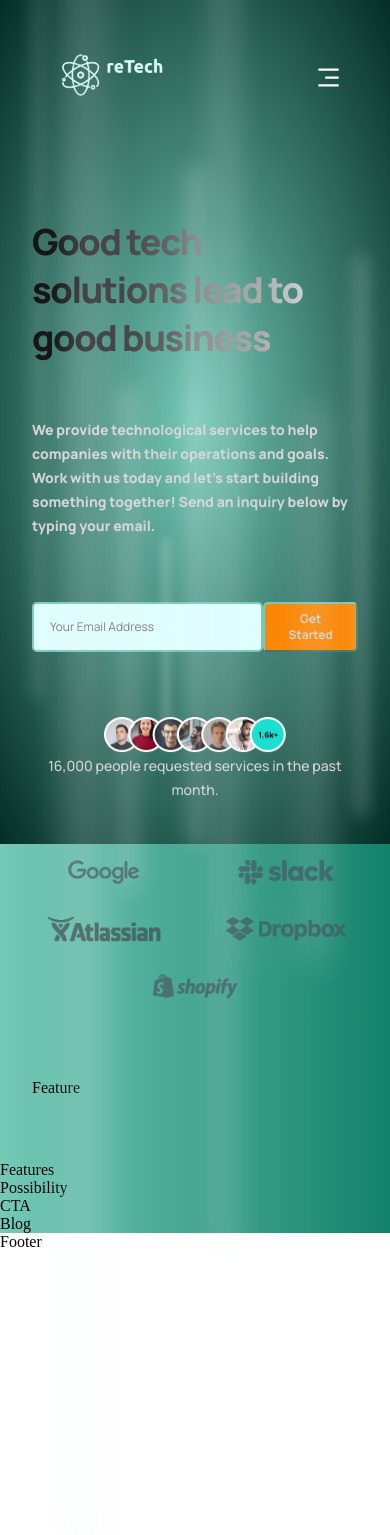
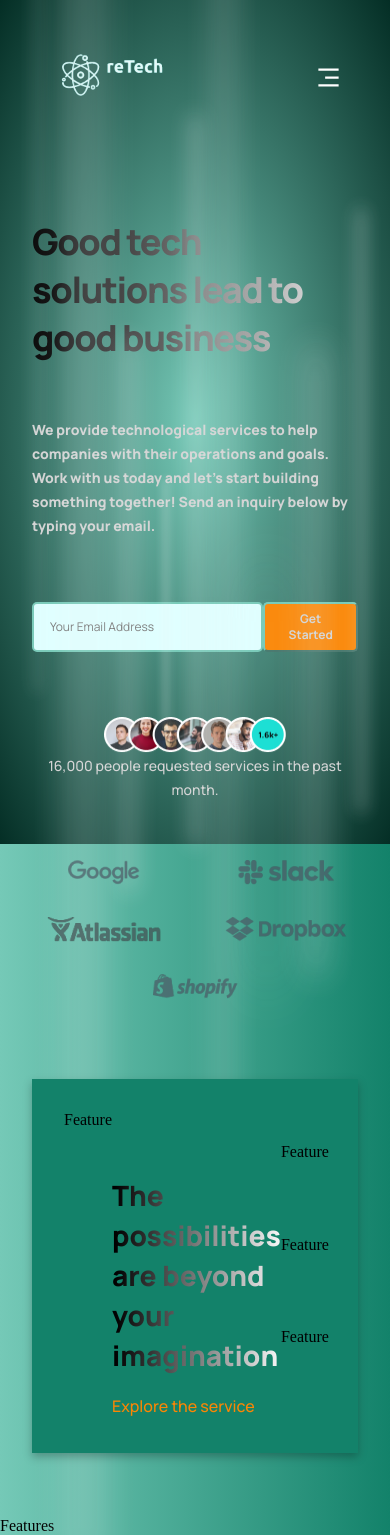
Before and after one commit to ReneeT19/tech-service, a React (Create React App) app: page / in a window 390 px wide. Shown: the top 1535 px of the page. Before the commit the page ends 1251 px from the top, so only its background shows below. Built offline with nearby package versions, Linux system fonts and the light colour scheme.

Commit message:
set up wreTech component

```diff
--- a/src/containers/wreTech/WreTech.jsx
+++ b/src/containers/wreTech/WreTech.jsx
@@ -8,22 +8,17 @@
       <div className="gpt3__whatgpt3-feature">
         <Feature />
       </div>
-      <div className="gpt3__whatgpt3-header">
-        <h1 className="gradient-text">
-
-        </h1>
+      <div className="gpt3__whatgpt3-heading">
+        <h1 className="gradient__text">The possibilities are beyond your imagination</h1>
+        <p>Explore the service</p>
       </div>
-      {/* <div class='light x1'></div>
-         <div class='light x2'></div>
-         <div class='light x3'></div>
-         <div class='light x4'></div>
-         <div class='light x5'></div>
-         <div class='light x6'></div>
-         <div class='light x7'></div>
-         <div class='light x8'></div>
-         <div class='light x9'></div> */}
+      <div className='gpt3__whatgpt3-container'>
+        <Feature />
+        <Feature />
+        <Feature />
+      </div>
     </div>
   )
-}
+};
 
 export default WreTech
--- a/src/containers/wreTech/wreTech.css
+++ b/src/containers/wreTech/wreTech.css
@@ -0,0 +1,105 @@
+.gpt3__whatgpt3 {
+    display: flex;
+    flex-direction: colulmn;
+    padding: 2rem;
+    background: rgba(19, 130, 106, 1);
+    filter: drop-shadow(0px 4px 4px rgba(0, 0, 0, 0.25));
+
+}
+
+.gpt3__whatgpt3-feature {
+    display: flex;
+}
+
+/* Customizing feature component as per needs */
+.gpt3__whatgpt3-feature .gpt3__features-container__feature {
+    margin: 0;
+}
+
+.gpt3__whatgpt3-feature .gpt3__features-container__feature-text {
+    max-width: 700px;
+}
+
+.gpt3__whatgpt3-heading {
+    display: flex;
+    flex-direction: row;
+    justify-content: space-between;
+    align-items: center;
+
+    margin: 4rem 0 2rem;
+}
+
+.gpt3__whatgpt3-heading h1 {
+    font-size: 34px;
+    line-height: 45px;
+    font-weight: 800;
+    max-width: 510px;
+    font-family: var(--font-family);
+}
+
+.gpt3__whatgpt3-heading p {
+    font-size: 16px;
+    line-height: 30px;
+    font-weight: 500;
+    font-family: var(--font-family);
+    color: var(--color-subtext);
+    cursor: pointer;
+}
+
+.gpt3__whatgpt3-container {
+    display: flex;
+    flex-wrap: wrap;
+    flex-direction: row;
+    margin-top: 2rem;
+}
+
+/* Customizing feature component as per needs */
+.gpt3__whatgpt3-container .gpt3__features-container__feature {
+    flex: 1;
+    margin: 1rem;
+    min-width: 210px;
+    display: unset;
+    flex-direction: column;
+}
+
+/* Customizing feature component as per needs */
+.gpt3__whatgpt3-container .gpt3__features-container_feature-text {
+    margin-top: 0.5rem;
+}
+
+@media screen and (max-width: 850px) {
+    .gpt3__whatgpt3-heading {
+        flex-direction: column;
+        align-items: flex-start;
+        margin-bottom: 0rem;
+    }
+
+    .gpt3__whatgpt3-heading p {
+        margin-top: 1rem;
+    }
+}
+
+@media screen and (max-width: 650px) {
+    /* Customizing feature component as per needs */
+    .gpt3__whatgpt3-feature .gpt3__features-container__feature {
+        flex-direction: column;
+    }
+
+    /* Customizing feature component as per needs */
+    .gpt3__whatgpt3-feature .gpt3__features-container_feature-text {
+        margin-top: 0.5rem;
+    }
+
+    .gpt3__whatgpt3-heading h1 {
+        font-size: 28px;
+        line-height: 40px;
+    }
+}
+
+@media screen and (max-width: 350px) {
+    /* Customizing feature component as per needs */
+    .gpt3__whatgpt3-container .gpt3__features-container__feature {
+        margin: 1rem 0;
+        min-width: 100%;
+    }
+}
--- a/src/index.css
+++ b/src/index.css
@@ -10,5 +10,5 @@
   --color-footer : #031B34;
   --color-blog: #042c54;
   --color-text: #81AFDD;
-  --color-subtext: #FF8A71;
+  --color-subtext: #FB8604;
 }
```
